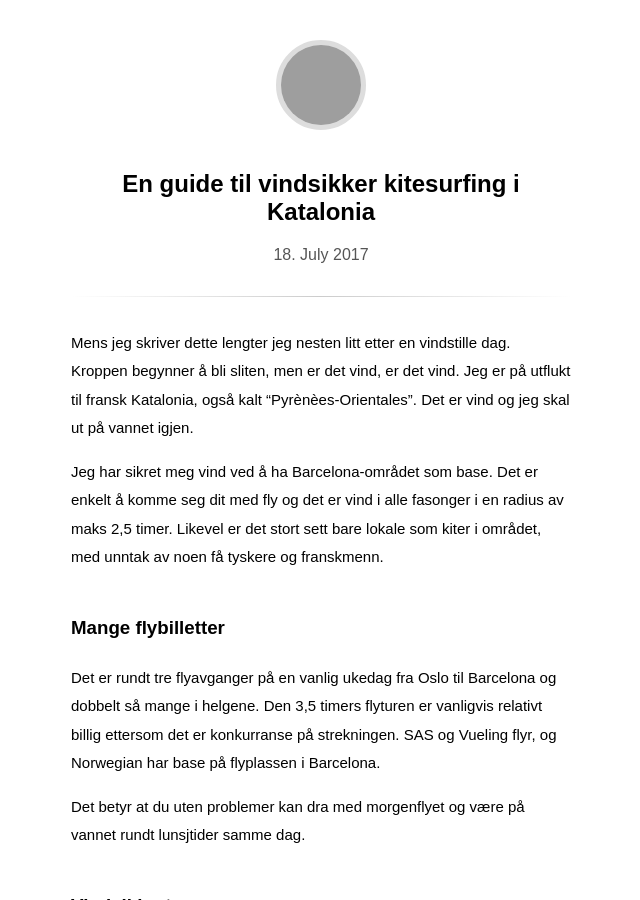
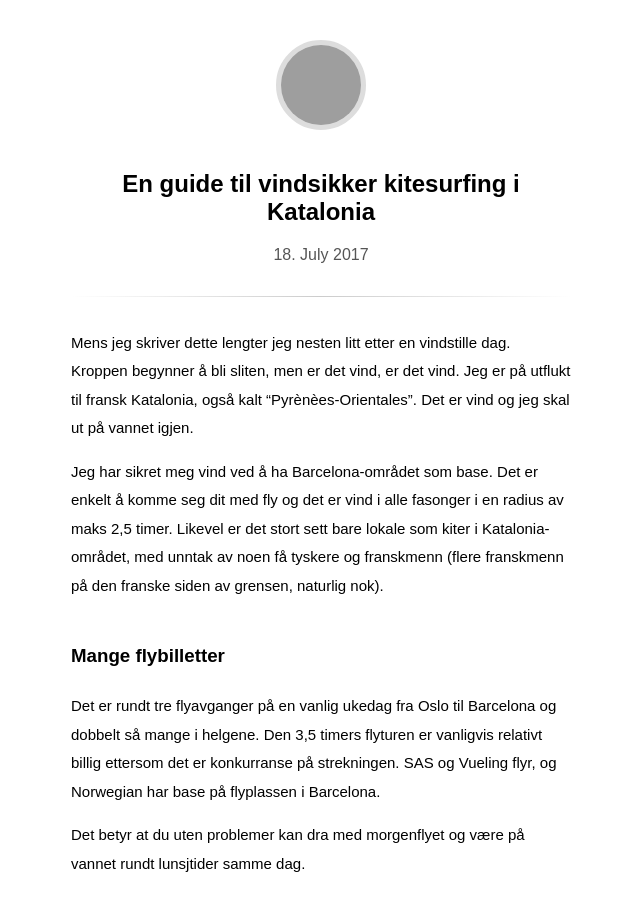
Before and after one commit to aorset/aorset.github.io, a Jekyll site: the page built from _posts/2017-07-18-guide-til-kitesurfing.md, in a window 1280 px wide and 900 px high, cut to the strip 0-900 px from the top of the window. Shown: the whole strip, without its empty margins (319-959 px from the left). Built offline with Jekyll 4.4.1, drawn with Linux system fonts in a browser that asks for light colours; some web fonts are replaced; grey boxes are pictures that could not be loaded.

Commit message:
Update 2017-07-18-guide-til-kitesurfing.md

```diff
--- a/_posts/2017-07-18-guide-til-kitesurfing.md
+++ b/_posts/2017-07-18-guide-til-kitesurfing.md
@@ -6,7 +6,7 @@
 Mens jeg skriver dette lengter jeg nesten litt etter en vindstille dag. Kroppen begynner å bli sliten, men er det vind, er det vind.
 Jeg er på utflukt til fransk Katalonia, også kalt "Pyrènèes-Orientales". Det er vind og jeg skal ut på vannet igjen.
 
-Jeg har sikret meg vind ved å ha Barcelona-området som base. Det er enkelt å komme seg dit med fly og det er vind i alle fasonger i en radius av maks 2,5 timer. Likevel er det stort sett bare lokale som kiter i området, med unntak av noen få tyskere og franskmenn.
+Jeg har sikret meg vind ved å ha Barcelona-området som base. Det er enkelt å komme seg dit med fly og det er vind i alle fasonger i en radius av maks 2,5 timer. Likevel er det stort sett bare lokale som kiter i Katalonia-området, med unntak av noen få tyskere og franskmenn (flere franskmenn på den franske siden av grensen, naturlig nok).
 
 ### Mange flybilletter
 Det er rundt tre flyavganger på en vanlig ukedag fra Oslo til Barcelona og dobbelt så mange i helgene. Den 3,5 timers flyturen
```
